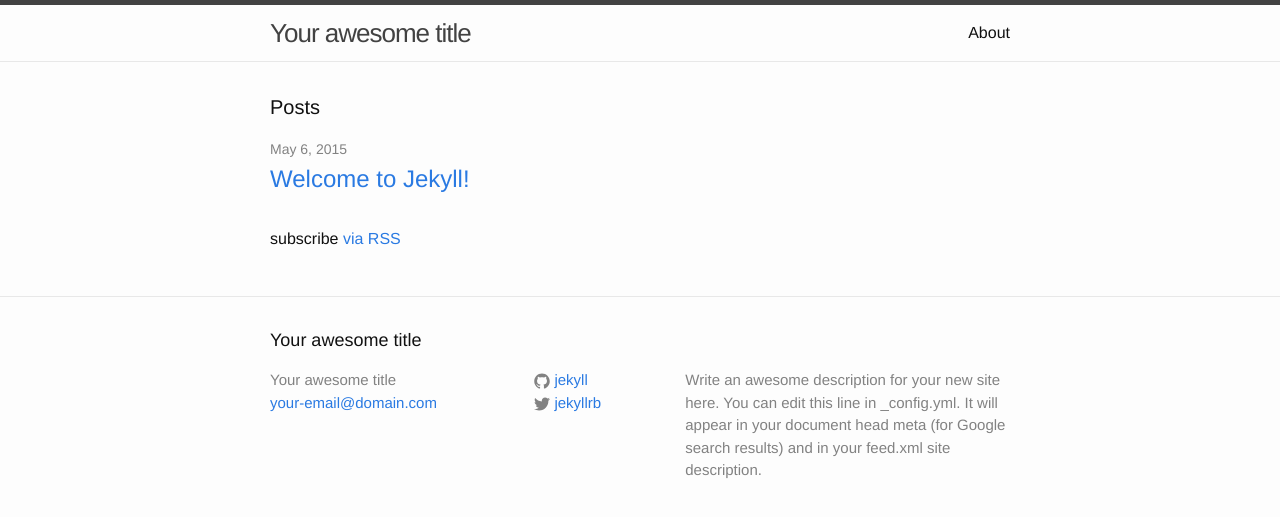
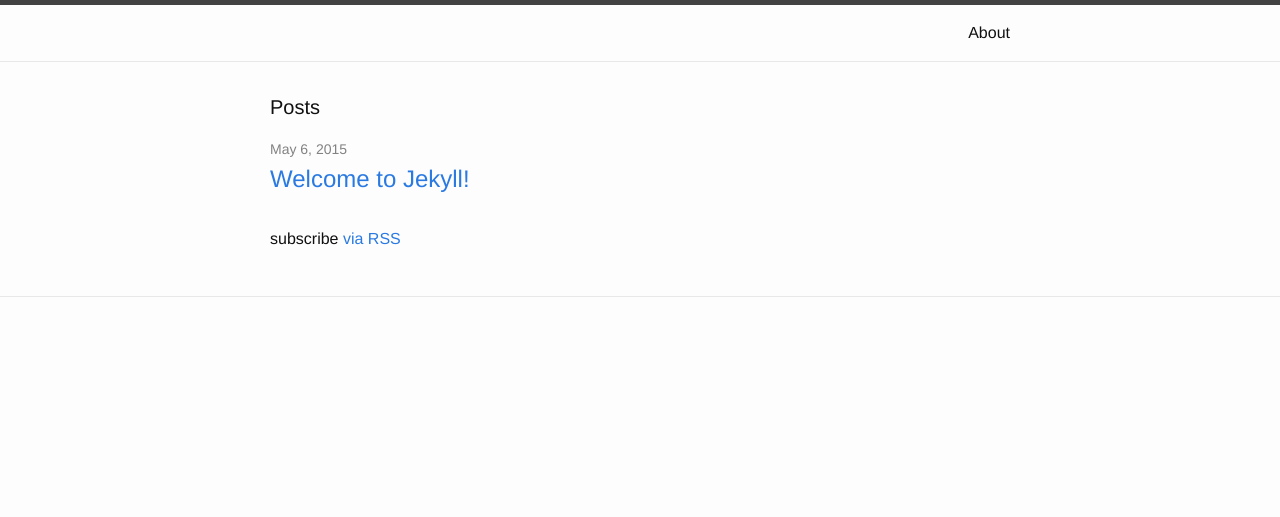
Before and after one commit to shinojin/blog, a Jekyll site: the page built from index.html, in a window 1280 px wide. Shown: the top 517 px of the page. Built offline with Jekyll 4.4.1, drawn with Linux system fonts in a browser that asks for light colours; Markdown is read by kramdown in place of the engine named in the settings; the list of posts is cut into pages by our own code.

Commit message:
Update _config.yml

```diff
--- a/_config.yml
+++ b/_config.yml
@@ -1,14 +1,10 @@
-# Site settings
-title: Your awesome title
-email: your-email@domain.com
-description: > # this means to ignore newlines until "baseurl:"
-  Write an awesome description for your new site here. You can edit this
-  line in _config.yml. It will appear in your document head meta (for
-  Google search results) and in your feed.xml site description.
-baseurl: "/blog" # the subpath of your site, e.g. /blog/
-url: "http://yourdomain.com" # the base hostname & protocol for your site
-twitter_username: jekyllrb
-github_username:  jekyll
+name: ""
+description: ""
 
-# Build settings
-markdown: kramdown
+url: "https://github.com/shinojin/blog"
+
+paginate: 10
+
+markdown: rdiscount
+permalink: pretty
+pygments: true
```
